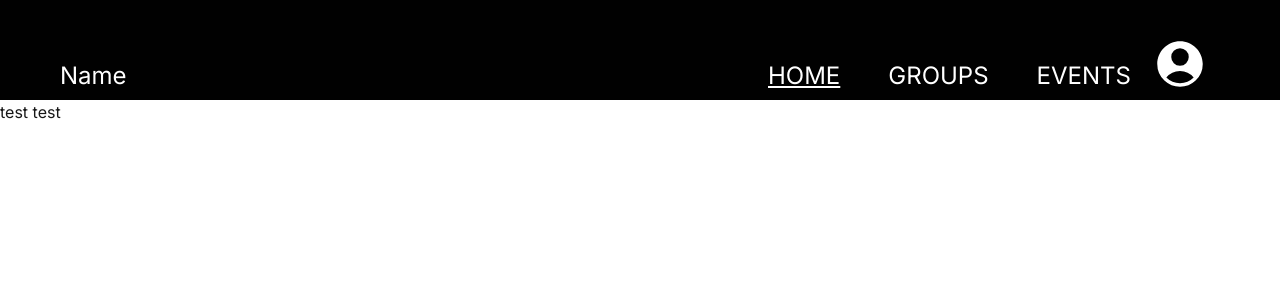
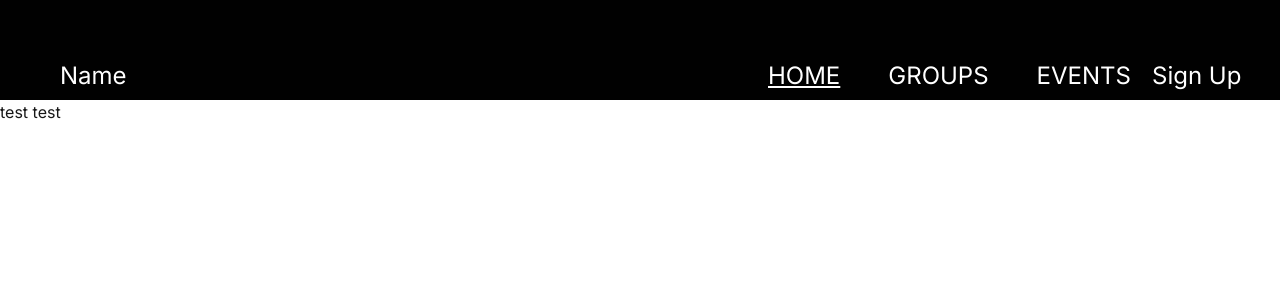
Before and after one commit to jn-han/youCode2025, a Next.js app in the folder frontend/: page / in a window 1280 px wide. Shown: the top 300 px of the page. Built offline with nearby package versions, Linux system fonts and the light colour scheme.

Commit message:
adding navbar navigation to signup

```diff
--- a/frontend/src/components/Navbar.js
+++ b/frontend/src/components/Navbar.js
@@ -23,9 +23,10 @@ const Navbar = () => {
         </div>
 
         <div>
-          <svg xmlns="http://www.w3.org/2000/svg" viewBox="0 0 24 24" fill="currentColor" className="size-14">
+          <Link href="/signUp">Sign Up</Link>
+          {/* <svg xmlns="http://www.w3.org/2000/svg" viewBox="0 0 24 24" fill="currentColor" className="size-14">
             <path fillRule="evenodd" d="M18.685 19.097A9.723 9.723 0 0 0 21.75 12c0-5.385-4.365-9.75-9.75-9.75S2.25 6.615 2.25 12a9.723 9.723 0 0 0 3.065 7.097A9.716 9.716 0 0 0 12 21.75a9.716 9.716 0 0 0 6.685-2.653Zm-12.54-1.285A7.486 7.486 0 0 1 12 15a7.486 7.486 0 0 1 5.855 2.812A8.224 8.224 0 0 1 12 20.25a8.224 8.224 0 0 1-5.855-2.438ZM15.75 9a3.75 3.75 0 1 1-7.5 0 3.75 3.75 0 0 1 7.5 0Z" clipRule="evenodd" />
-          </svg>
+          </svg> */}
         </div>
       </div>
     );
```
Also changed, not shown: frontend/src/app/groups/page.js (added).
